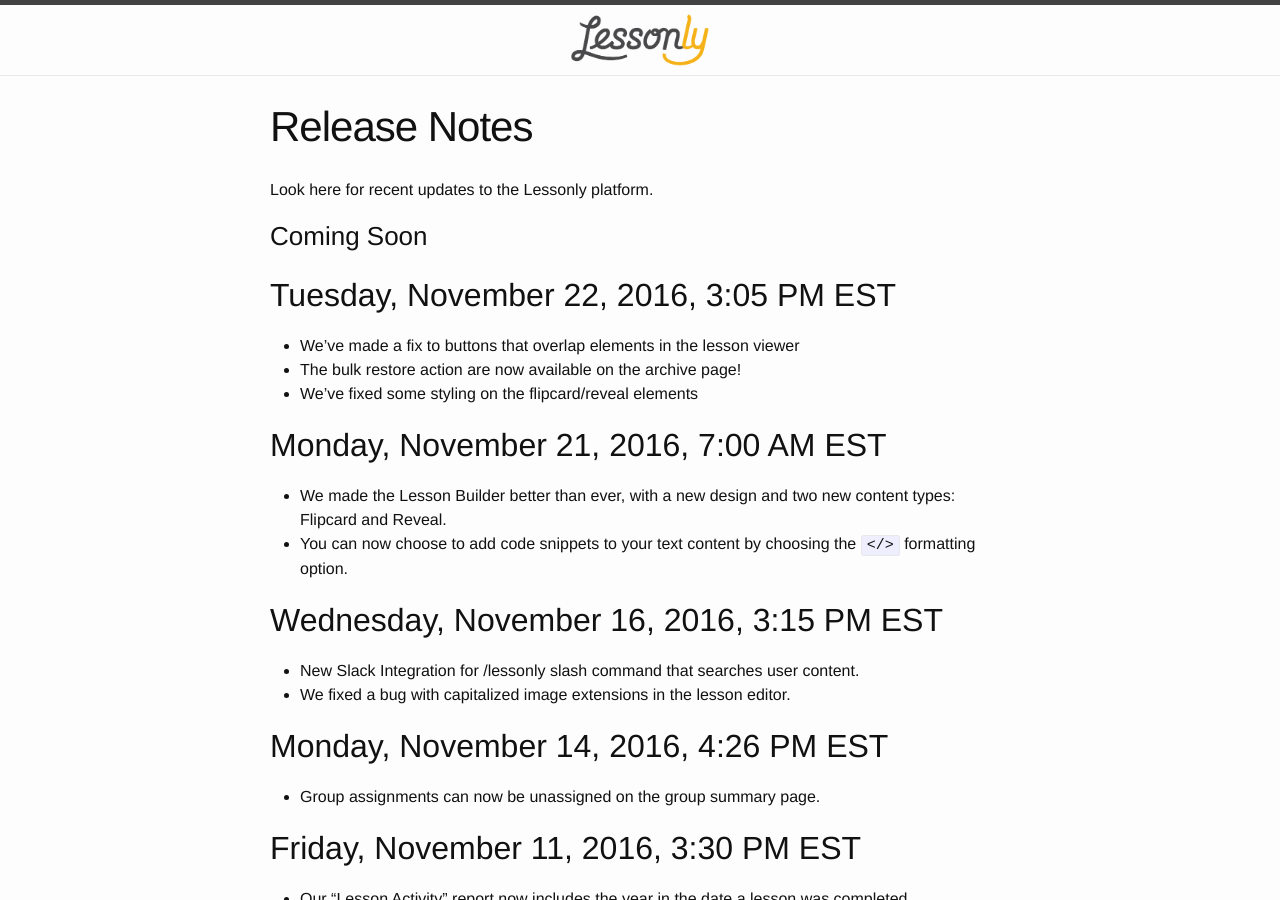
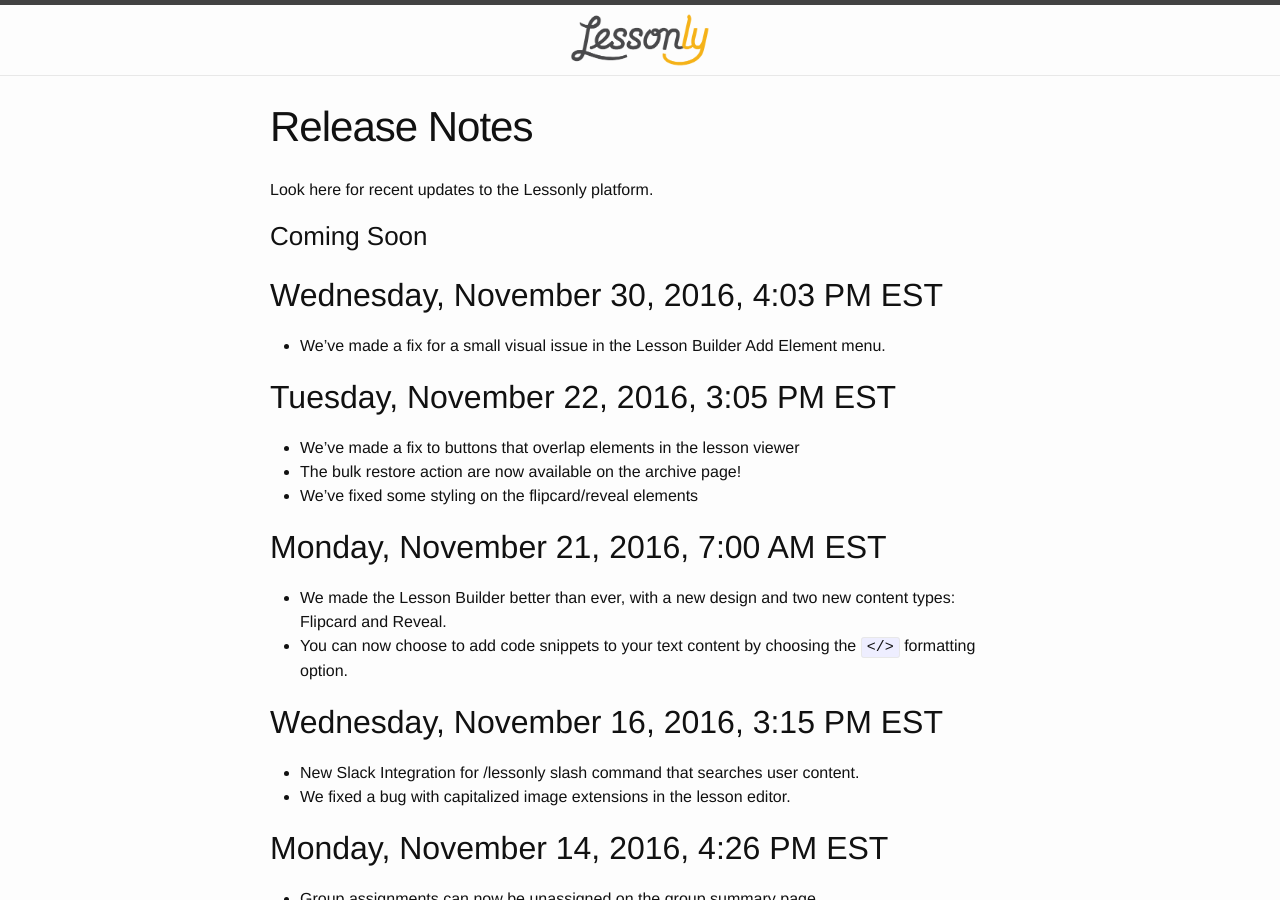
Before and after one commit to isabella232/lessonly.github.io, a Jekyll site: the page built from release-notes.md, in a window 1280 px wide and 900 px high. Built offline with Jekyll 4.4.1, drawn with Linux system fonts in a browser that asks for light colours.

Commit message:
Update release-notes.md

```diff
--- a/release-notes.md
+++ b/release-notes.md
@@ -7,6 +7,10 @@
 Look here for recent updates to the Lessonly platform.
 
 ### Coming Soon
+
+## Wednesday, November 30, 2016, 4:03 PM EST
+
+- We've made a fix for a small visual issue in the Lesson Builder Add Element menu.
 
 ## Tuesday, November 22, 2016, 3:05 PM EST
 
```
